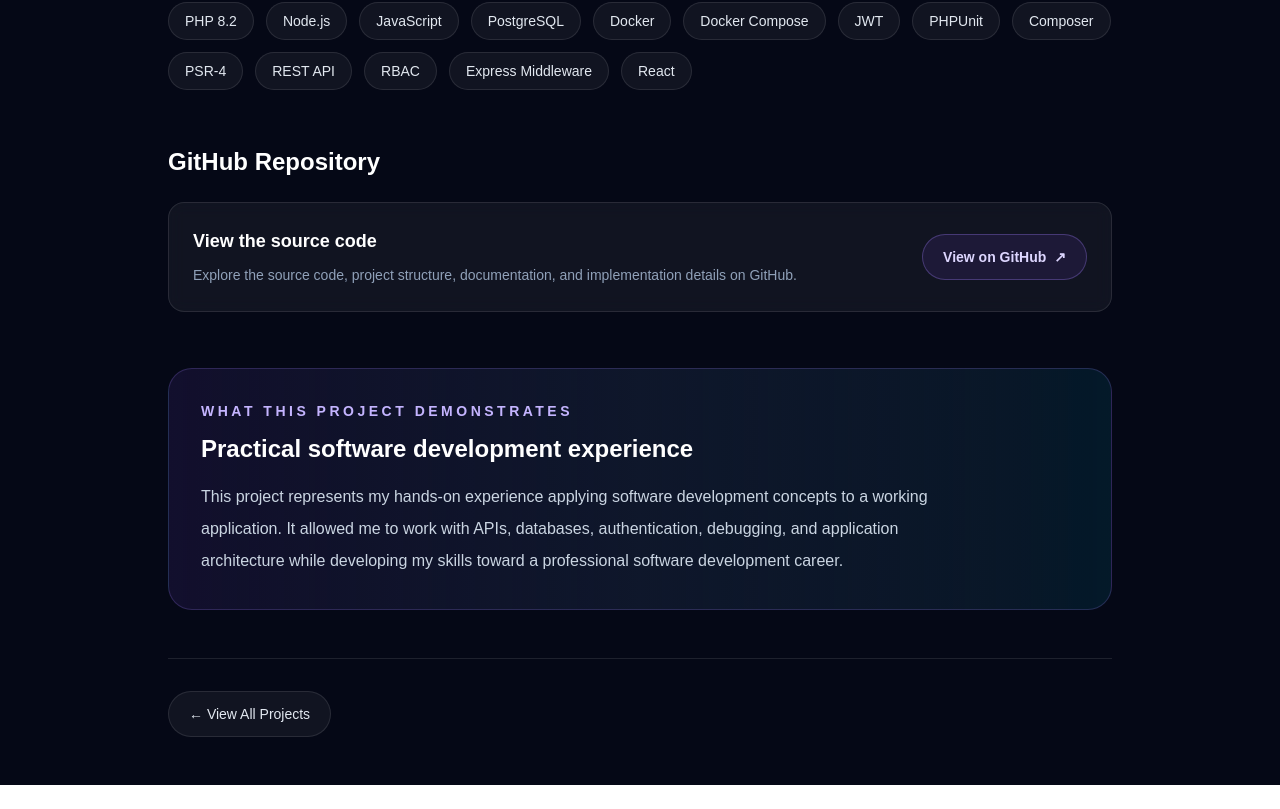
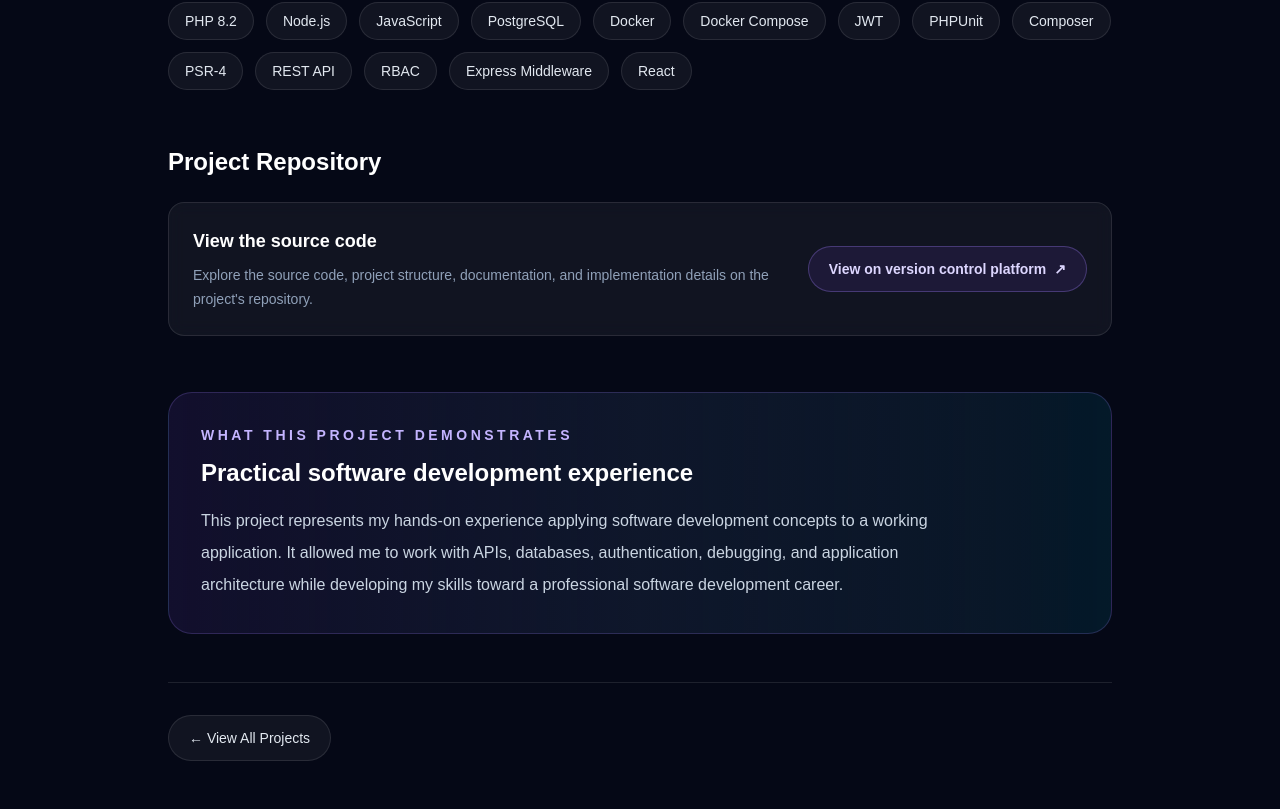
Before and after one commit to Praharnish/portfolio, a Next.js app: page /projects/enterprise-web-api in a window 1280 px wide. Shown: the part 1200-2009 px from the top of the page. Before the commit the page ends 1985 px from the top, so only its background shows below. Built offline with nearby package versions, Linux system fonts and the light colour scheme.

Commit message:
Update page.tsx

```diff
--- a/app/projects/[slug]/page.tsx
+++ b/app/projects/[slug]/page.tsx
@@ -233,11 +233,11 @@ export default async function ProjectPage({
           </div>
         </section>
 
-        {/* REPOSITORY */}
+        {/* PROJECT REPOSITORY */}
         {project.repository && (
           <section className="mt-14">
             <h2 className="text-2xl font-bold text-white">
-              GitHub Repository
+              Project Repository
             </h2>
 
             <div className="mt-6 rounded-2xl border border-white/10 bg-white/5 p-6 backdrop-blur-sm">
@@ -249,7 +249,7 @@ export default async function ProjectPage({
 
                   <p className="mt-2 max-w-2xl text-sm leading-6 text-slate-400">
                     Explore the source code, project structure, documentation, and
-                    implementation details on GitHub.
+                    implementation details on the project's repository.
                   </p>
                 </div>
 
@@ -259,7 +259,7 @@ export default async function ProjectPage({
                   rel="noopener noreferrer"
                   className="inline-flex shrink-0 items-center justify-center rounded-full border border-violet-400/30 bg-violet-500/10 px-5 py-3 text-sm font-semibold text-violet-200 transition hover:border-violet-300/50 hover:bg-violet-500/20 hover:text-white"
                 >
-                  View on GitHub
+                  View on version control platform
                   <span className="ml-2">↗</span>
                 </a>
               </div>
```
